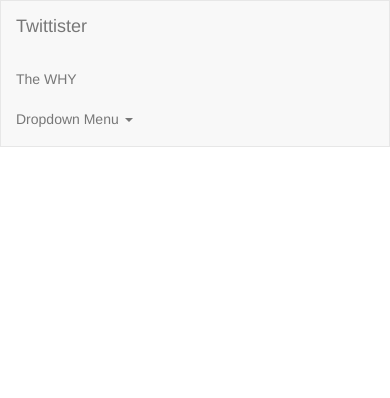
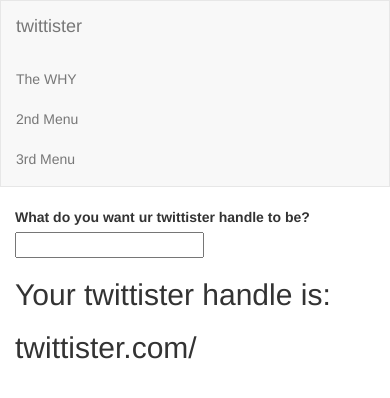
Before and after one commit to kennytrionfo/ng_practice_tony_course, a plain HTML site: page twitter.html in a window 390 px wide. Drawn offline with Linux system fonts and the light colour scheme.

Commit message:
added steps

```diff
--- a/app.js
+++ b/app.js
@@ -1,8 +1,6 @@
 // MODULE
 var angularApp = angular.module('angularApp', ['ngResource']);
 
-var tb = document.getElementById("name");
-console.log("this should be tb " + tb );
 // CONTROLLERS
 angularApp.controller('mainController', ['$scope', '$log', '$resource', '$timeout', '$filter',  function ($scope, $log, $resource, $timeout, $filter) {
 	console.log($resource );
--- a/twitter.html
+++ b/twitter.html
@@ -1,5 +1,5 @@
 <!DOCTYPE html>
-<html>
+<html ng-app="angularApp">
 <head>
 	<title>Twitter</title>
 	<meta charset="UTF-8">
@@ -10,50 +10,32 @@
 	<!-- load angular via CDN (actually loading from the directory. I downloaded. -Kenny) -->
 	<script src="angular.min.js"></script>
 	<script src="twitter.js"></script>
+
 </head>
 <body>
 	<header>
 		<nav class="navbar navbar-default">
 			<div class="container">
 				<div class="navbar-header">
-					<a class="navbar-brand" href="">Twittister</a>
+					<a class="navbar-brand" href="#">twittister</a>
 				</div>
-				<div>
 				<ul class="nav navbar-nav navbar-right">
 					<li><a href="#">The WHY</a></li>
-						<li class="dropdown"><a class="dropdown-toggle" data-toggle="dropdown" href="#">Dropdown Menu <span class="caret"></span></a>
-
-						</li>
+					<li><a href="#">2nd Menu</a></li>
+					<li><a href="#">3rd Menu</a></li>
 				</ul>
-				</div>
 			</div>
 		</nav>
 	</header>
 
-
-
-<!-- 	<header>
-		<nav class="navbar navbar-default">
   <div class="container">
-		    <div class="navbar-header">
-		      <a class="navbar-brand" href="#">Twitter example</a>
-		    </div>
-		    <div>
-		      <ul class="nav navbar-nav navbar-right">
-		        <li class="active"><a href="#">Home</a></li>
-		        <li class="dropdown"><a class="dropdown-toggle" data-toggle="dropdown" href="#">Page 1 <span class="caret"></span></a>
-		          <ul class="dropdown-menu">
-		            <li><a href="#">Page 1-1</a></li>
-		            <li><a href="#">Page 1-2</a></li>
-		          </ul>
-		        </li>
-		        <li><a href="#">Page 2</a></li>
-		      </ul>
+      <div ng-controller="mainController" >
+              <label>What do you want ur twittister handle to be?</label>
+              <input type="text" ng-model="handle"/>
+              <h2>Your twittister handle is: </h2>
+              <h2>twittister.com/ {{handle}} </h2>
       </div>
   </div>
-		</nav> -->
-	</header>
-
 
 </body>
 </html>
--- a/twitter.js
+++ b/twitter.js
@@ -0,0 +1,12 @@
+// MODULE
+var angularApp = angular.module('angularApp', []);
+
+// CONTROLLERS
+angularApp.controller('mainController', ['$scope', function ($scope ) {
+console.log("Don't be a cottenheaded ninimugin " );
+	$scope.handle = '';
+	// $scope.lowercasehandle = function() {
+	// 	return $filter('lowercase')($scope.handle);
+	// };
+
+}]);
```
Also changed, not shown: 1 other file. Lines whose indentation alone changed are shown as unchanged.
